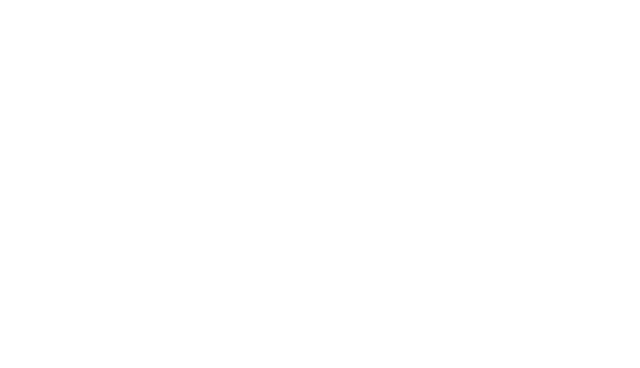
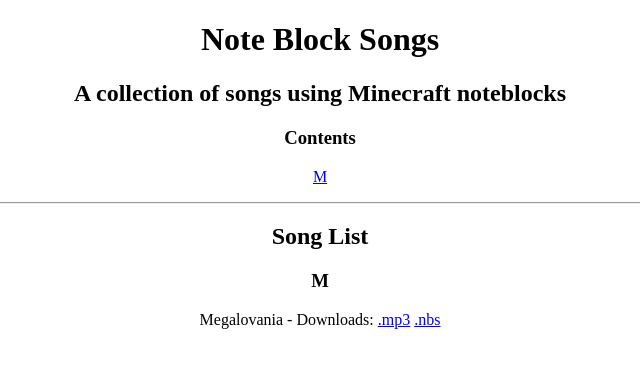
Before and after one commit to EpicPuppy613/MCNoteblockSongs, a plain HTML site: page index.html in a window 1280 px wide. Shown: the whole page, without its empty margins (320-960 px from the left). Drawn offline with Linux system fonts and the light colour scheme.

Commit message:
HTML Add song
M-
Megalovania

```diff
--- a/index.html
+++ b/index.html
@@ -2,11 +2,24 @@
 <html>
     <head>
         <title>Note Block Songs</title>
-        <link rel = "icon" href =
-"/noteblock.png"
-        type = "image/x-icon">
+        <link rel = "icon" href = "noteblock.png" type = "image/x-icon">
+        <link rel = "stylesheet" href = "style.css" type = "text/css">
+        <meta charset = "UTF-8">
     </head>
     <body>
-
+        <div id="heading">
+            <h1>Note Block Songs</h1>
+            <h2>A collection of songs using Minecraft noteblocks</h2>
+            <h3>Contents</h3>
+            <p><a href="#m">M</a></p>
+        </div>
+        <hr>
+        <div id="songs">
+            <h2>Song List</h2>
+            <div id="m">
+                <h3>M</h3>
+                <p>Megalovania - Downloads: <a href="M/megalovania.mp3" download>.mp3</a> <a href="M/megalovania.nbs" download>.nbs</a></p>
+            </div>
+        </div>
     </body>
 </html>
--- /dev/null
+++ b/style.css
@@ -0,0 +1,3 @@
+body {
+    text-align: center;
+}
```
Also changed, not shown: 3 other files.
